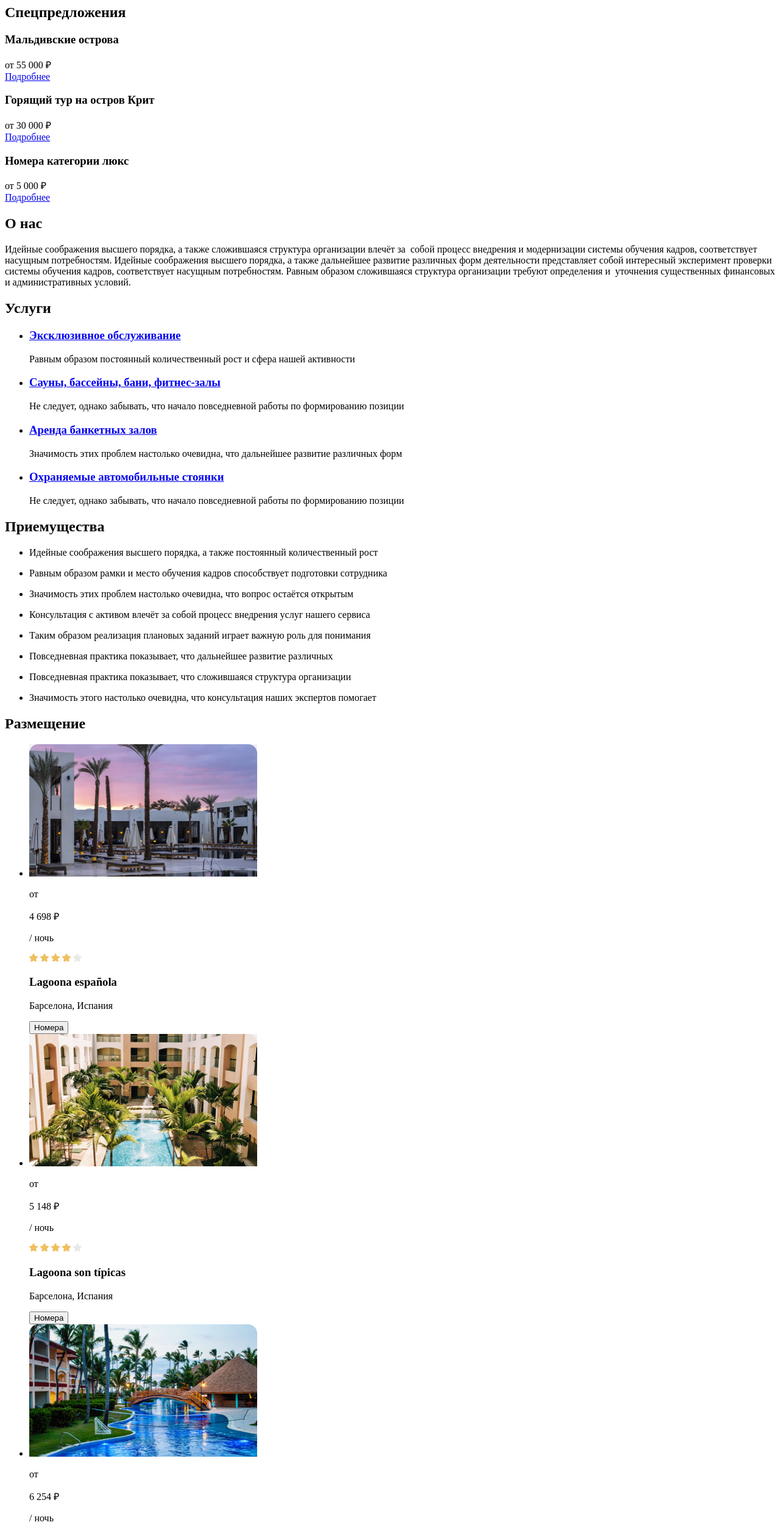
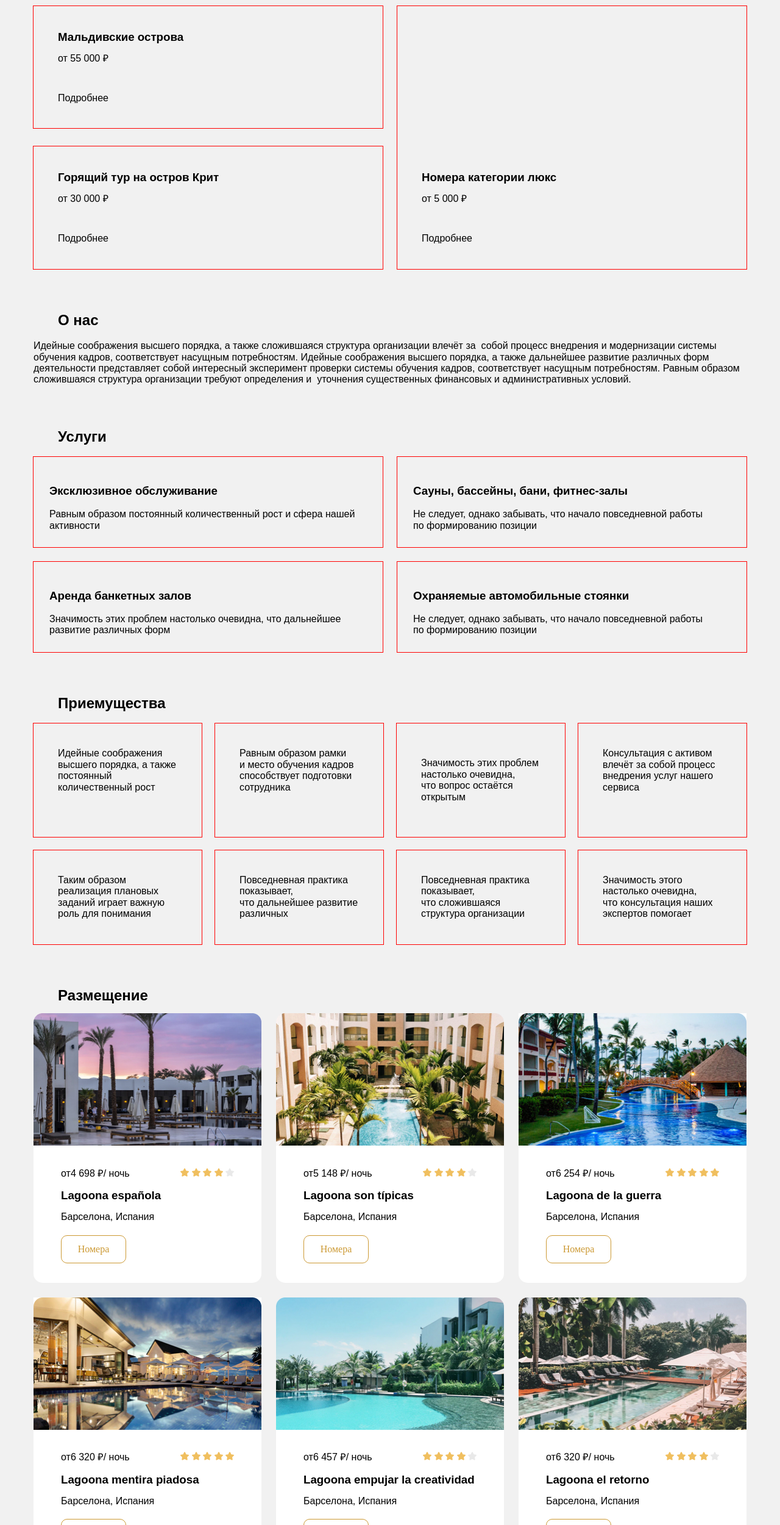
Before and after one commit to AkimovEugeney/weblayout, a plain HTML site: page 06_layout-html/index.html in a window 1280 px wide. Shown: the part 300-2800 px from the top of the page at 61% size. Drawn offline with Linux system fonts and the light colour scheme.

Commit message:
flex-box layout

```diff
--- /dev/null
+++ b/06_layout-html/css/style.css
@@ -0,0 +1,282 @@
+html {
+  box-sizing: border-box;
+}
+
+*,
+*::before,
+*::after {
+  box-sizing: inherit;
+}
+
+a {
+  color: inherit;
+  text-decoration: none;
+}
+
+ul {
+  list-style: none;
+  margin: 0;
+	padding: 0;
+}
+
+img {
+	max-width: 100%;
+}
+
+body {
+	min-width: 1170px;
+  background: #F1F1F1;
+  padding: 30px 0;
+	font-family: 'font', sans-serif;
+}
+
+.btn {
+  max-width: 215px;
+  min-width: 107px;
+  text-align: center;
+  padding: 13px 20px;
+  border-radius: 10px;
+  border: 1px solid #C93;
+  color: #C93;
+  background-color: inherit;
+  font-family: Muller;
+  font-size: 16px;
+  font-weight: 400;
+  font-style: normal;
+  font-weight: 400;
+  line-height: normal;
+}
+
+.btn-reset {
+  background-color: transparent;
+  border: 0;
+  padding: 0;
+  cursor: pointer;
+}
+
+.section-title {
+  margin: 0;
+  padding-left: 40px;
+  margin-bottom: 20px;
+}
+
+.flex {
+	display: flex;
+}
+
+.container{
+	width: 1170px;
+	margin: 0 auto;
+}
+
+.section-offset {
+  padding-top: 70px;
+}
+
+.main-title {
+  display: none;
+}
+
+.header-container {
+  flex-direction: column;
+}
+
+/* header */
+
+.header-top {
+  align-items: center;
+  margin-bottom: 30px;
+}
+
+.header-top-logo{
+  margin-right: 40px;
+}
+
+.header-top-tel-link {
+  margin-right: auto;
+}
+
+.header-middle {
+  min-height: 70px;
+  justify-content: space-between;
+  padding: 0 45px;
+  border-radius: 15px;
+  background: #FFF;
+  align-items: center;
+}
+
+.navbar-list {
+  flex-wrap: wrap;
+  padding: 27px 0;
+}
+
+.navbar {
+  margin-right: 114px;
+}
+
+.navbar-list-item:not(:last-child) {
+  margin-right: 30px;
+}
+
+.header-muddle-btn{
+  flex-wrap: wrap;
+  padding: 14px 0;
+}
+
+.header-middle-link:not(:last-child) {
+  margin-right: 30px;
+}
+
+/* special */
+
+.special-block {
+  flex-direction: column;
+  width: calc((100% - 24px) / 2);
+}
+
+.special-block:not(:last-child) {
+  margin-right: 24px;
+}
+
+.special-item {
+  flex: 1;
+  outline: 1px solid red;
+  margin-bottom: 30px;
+  padding: 40px;
+}
+
+.item-right {
+  display: flex;
+  flex-direction: column;
+  justify-content: flex-end;
+}
+.special-item:last-child {
+  margin-bottom: 0;
+}
+
+.special-title {
+  margin: 0;
+  padding: 0;
+  margin-bottom: 15px;
+}
+
+.special-price {
+  margin-bottom: 47px;
+}
+
+/* aboutUs */
+
+.aboutUs-descr {
+  margin: 0;
+  padding: 0;
+}
+
+/* services */
+
+.services-list {
+  flex-wrap: wrap;
+}
+
+.services-list-item {
+  outline: 1px solid red;
+  max-width: 573px;
+  padding: 26px;
+  margin-bottom: 24px;
+}
+
+.services-list-item:not(:nth-child(2n)) {
+  margin-right: 24px;
+}
+
+.services-list-item:nth-last-child(-n+2){
+  margin-bottom: 0;
+}
+
+.services-descr {
+  margin: 0;
+  padding: 0;
+}
+
+/* advantage */
+.advantage-list {
+  flex-wrap: wrap;
+}
+
+.advantage-list-item {
+  max-width: 276px;
+  outline: 1px solid red;
+  padding: 40px;
+  margin-bottom: 22px;
+  margin-right: 22px;
+}
+
+.advantage-list-item:nth-child(4n) {
+  margin-right: 0;
+}
+
+.advantage-list-item:nth-last-child(-n+4) {
+  margin-bottom: 0;
+}
+
+.advantage-descr {
+  margin: 0;
+  padding: 0;
+}
+
+/* accommodation */
+.accommodation-list {
+  flex-wrap: wrap;
+}
+
+.accommodation-list-item {
+  margin-right: 24px;
+  margin-bottom: 24px;
+}
+
+.accommodation-list-item:nth-child(3n) {
+  margin-right: 0;
+}
+
+.accommodation-list-item:nth-last-child(-n+3) {
+  margin-bottom: 0;
+}
+
+.accommodation-list-item {
+  min-width: 374px;
+  border-radius: 15px;
+  background: #FFF;
+}
+
+.accommodation-item {
+  padding: 32px 45px;
+}
+
+.accommodation-inner {
+  align-items: center;
+  margin-bottom: 16px;
+}
+
+.accomodation-price {
+  margin-right: auto;
+}
+
+.item-end {
+  display: flex;
+  align-items: center;
+  flex-direction: column;
+  justify-content: flex-end;
+  padding-bottom: 25px;
+}
+
+.text-reset {
+  margin: 0;
+  padding: 0;
+}
+
+.accommodation-title {
+  margin-bottom: 16px;
+}
+
+.accommodation-country {
+  margin-bottom: 20px;
+}
--- a/06_layout-html/index.html
+++ b/06_layout-html/index.html
@@ -4,20 +4,22 @@
   <meta charset="UTF-8">
   <meta name="viewport" content="width=device-width, initial-scale=1.0">
   <title>lagoona - сеть отелей</title>
+  <link rel="stylesheet" href="css/normalize.css">
+  <link rel="stylesheet" href="css/style.css">
 </head>
 <body>
   <header class="header">
-    <div class="container">
-      <div class="header-top">
+    <div class="container header-container flex">
+      <div class="header-top flex">
         <a class="header-top-logo" href="#">
 					<img class="header-top-logo" src="img/logo.svg" alt="Logo">
 				</a>
 				<a class="header-top-tel-link" href="tel:+74953225448">+7&nbsp;495 322-54-48</a>
         <a class="text cabinet-text" href="#">Личный кабинет</a>
       </div>
-      <div class="header-middle">
+      <div class="header-middle flex">
         <nav class="navbar">
-          <ul class="navbar-list">
+          <ul class="navbar-list flex">
             <li class="navbar-list-item">
 							<a class="navbar-link" href="#aboutUs">О&nbsp;нас</a>
 						</li>
@@ -38,7 +40,7 @@
 						</li>
           </ul>
         </nav>
-				<div class="header-muddle-btn">
+				<div class="header-muddle-btn flex">
 					<a class="btn header-middle-link" href="#">Хочу тур</a>
           <button class="btn navbar-btn">Обратный звонок</button>
 				</div>
@@ -48,10 +50,10 @@
   <main class="main">
 		<h1 class="main-title">lagoona - сеть отелей</h1>
     <div class="container">
-      <section class="special">
+      <section class="special section-offset">
         <h2 class="section-title specialoffers-title">Спецпредложения</h2>
-        <div class="special-content">
-          <div class="special-block">
+        <div class="special-content flex">
+          <div class="special-block flex">
             <article class="special-item">
               <h3 class="special-title">Мальдивские острова</h3>
               <div class="special-price">от&nbsp;55&nbsp;000&nbsp;₽</div>
@@ -63,7 +65,7 @@
               <a href="#" class="special-link">Подробнее</a>
             </article>
           </div>
-          <div class="special-block">
+          <div class="special-block flex">
             <article class="special-item item-right">
               <h3 class="special-title">Номера категории люкс</h3>
               <div class="special-price">от&nbsp;5&nbsp;000&nbsp;₽</div>
@@ -72,7 +74,7 @@
           </div>
         </div>
       </section>
-      <section id="aboutUs" class="aboutUs">
+      <section id="aboutUs" class="aboutUs section-offset">
         <h2 class="section-title aboutUs-title">
           О нас
         </h2>
@@ -85,9 +87,9 @@
           уточнения существенных финансовых и&nbsp;административных условий.
         </p>
       </section>
-      <section id="services" class="services">
+      <section id="services" class="services section-offset">
         <h2 class="section-title services-title">Услуги</h2>
-        <ul class="services-list">
+        <ul class="services-list flex">
           <li class="services-list-item">
             <h3 class="services-subtitle">
               <a href="#">Эксклюзивное обслуживание</a>
@@ -122,9 +124,9 @@
           </li>
         </ul>
       </section>
-      <section id="advantage" class="advantage">
+      <section id="advantage" class="advantage section-offset">
         <h2 class="section-title advantage-title">Приемущества</h2>
-        <ul class="advantage-list">
+        <ul class="advantage-list flex">
           <li class="advantage-list-item">
             <p class="advantage-descr">Идейные соображения высшего порядка, а&nbsp;также постоянный количественный рост</p>
           </li>
@@ -151,17 +153,17 @@
           </li>
         </ul>
       </section>
-      <section id="accommodation" class="accommodation">
+      <section id="accommodation" class="accommodation section-offset">
         <h2 class=" section-title accommodation-title">Размещение</h2>
-        <ul class="accommodation-list">
+        <ul class="accommodation-list flex">
           <li class="accommodation-list-item">
             <img src="img/accommodation-1.jpg" alt="Image hotel">
             <div class="accommodation-item">
-              <div class="accommodation-inner">
-                <div class="accomodation-price">
-                  <p class="accomodation-text">от</p>
-                  <p class="accomodation-price-number">4&nbsp;698&nbsp;₽</p>
-                  <p class="accommodation-price-time">/ ночь</p>
+              <div class="accommodation-inner flex">
+                <div class="accomodation-price flex">
+                  <p class="accomodation-text text-reset">от </p>
+                  <p class="accomodation-price-number text-reset">4&nbsp;698&nbsp;₽</p>
+                  <p class="accommodation-price-time text-reset"> / ночь</p>
                 </div>
                 <span class="accommodation-rating">
                   <img src="img/star.svg" alt="Рейтинг фильма 4 из 5">
@@ -171,21 +173,21 @@
                   <img src="img/star-empty.svg" alt="">
                 </span>
               </div>
-              <h3 class="accommodation-title">
+              <h3 class="accommodation-title text-reset">
                 Lagoona espa&ntilde;ola
               </h3>
-              <p class="accommodation-country">Барселона, Испания</p>
-              <button class="btn btn-accommodation">Номера</button>
+              <p class="accommodation-country text-reset">Барселона, Испания</p>
+              <button class="btn btn-accomm btn-resetodation">Номера</button>
             </div>
           </li>
           <li class="accommodation-list-item">
             <img src="img/accommodation-2.jpg" alt="Image hotel">
             <div class="accommodation-item">
-              <div class="accommodation-inner">
-                <div class="accomodation-price">
-                  <p class="accomodation-text">от</p>
-                  <p class="accomodation-price-number">5&nbsp;148&nbsp;₽</p>
-                  <p class="accommodation-price-time">/ ночь</p>
+              <div class="accommodation-inner flex">
+                <div class="accomodation-price flex">
+                  <p class="accomodation-text text-reset">от </p>
+                  <p class="accomodation-price-number text-reset">5&nbsp;148&nbsp;₽</p>
+                  <p class="accommodation-price-time text-reset"> / ночь</p>
                 </div>
                 <span class="accommodation-rating">
                   <img src="img/star.svg" alt="Рейтинг фильма 4 из 5">
@@ -195,21 +197,21 @@
                   <img src="img/star-empty.svg" alt="">
                 </span>
               </div>
-              <h3 class="accommodation-title">
+              <h3 class="accommodation-title text-reset">
                 Lagoona son t&iacute;picas
               </h3>
-              <p class="accommodation-country">Барселона, Испания</p>
-              <button class="btn btn-accommodation">Номера</button>
+              <p class="accommodation-country text-reset">Барселона, Испания</p>
+              <button class="btn btn-accomm btn-resetodation">Номера</button>
             </div>
           </li>
           <li class="accommodation-list-item">
             <img src="img/accommodation-3.jpg" alt="Image hotel">
             <div class="accommodation-item">
-              <div class="accommodation-inner">
-                <div class="accomodation-price">
-                  <p class="accomodation-text">от</p>
-                  <p class="accomodation-price-number">6&nbsp;254&nbsp;₽</p>
-                  <p class="accommodation-price-time">/ ночь</p>
+              <div class="accommodation-inner flex">
+                <div class="accomodation-price flex">
+                  <p class="accomodation-text text-reset">от </p>
+                  <p class="accomodation-price-number text-reset">6&nbsp;254&nbsp;₽</p>
+                  <p class="accommodation-price-time text-reset"> / ночь</p>
                 </div>
                 <span class="accommodation-rating">
                   <img src="img/star.svg" alt="Рейтинг фильма 5 из 5">
@@ -219,21 +221,21 @@
                   <img src="img/star.svg" alt="">
                 </span>
               </div>
-              <h3 class="accommodation-title">
+              <h3 class="accommodation-title text-reset">
                 Lagoona de&nbsp;la&nbsp;guerra
               </h3>
-              <p class="accommodation-country">Барселона, Испания</p>
-              <button class="btn btn-accommodation">Номера</button>
+              <p class="accommodation-country text-reset">Барселона, Испания</p>
+              <button class="btn btn-accomm btn-resetodation">Номера</button>
             </div>
           </li>
           <li class="accommodation-list-item">
             <img src="img/accommodation-4.jpg" alt="Image hotel">
             <div class="accommodation-item">
-              <div class="accommodation-inner">
-                <div class="accomodation-price">
-                  <p class="accomodation-text">от</p>
-                  <p class="accomodation-price-number">6&nbsp;320&nbsp;₽</p>
-                  <p class="accommodation-price-time">/ ночь</p>
+              <div class="accommodation-inner flex">
+                <div class="accomodation-price flex">
+                  <p class="accomodation-text text-reset">от </p>
+                  <p class="accomodation-price-number text-reset">6&nbsp;320&nbsp;₽</p>
+                  <p class="accommodation-price-time text-reset"> / ночь</p>
                 </div>
                 <span class="accommodation-rating">
                   <img src="img/star.svg" alt="Рейтинг фильма 5 из 5">
@@ -243,21 +245,21 @@
                   <img src="img/star.svg" alt="">
                 </span>
               </div>
-              <h3 class="accommodation-title">
+              <h3 class="accommodation-title text-reset">
                 Lagoona mentira piadosa
               </h3>
-              <p class="accommodation-country">Барселона, Испания</p>
-              <button class="btn btn-accommodation">Номера</button>
+              <p class="accommodation-country text-reset">Барселона, Испания</p>
+              <button class="btn btn-accomm btn-resetodation">Номера</button>
             </div>
           </li>
           <li class="accommodation-list-item">
             <img src="img/accommodation-5.jpg" alt="Image hotel">
             <div class="accommodation-item">
-              <div class="accommodation-inner">
-                <div class="accomodation-price">
-                  <p class="accomodation-text">от</p>
-                  <p class="accomodation-price-number">6&nbsp;457&nbsp;₽</p>
-                  <p class="accommodation-price-time">/ ночь</p>
+              <div class="accommodation-inner flex">
+                <div class="accomodation-price flex">
+                  <p class="accomodation-text text-reset">от </p>
+                  <p class="accomodation-price-number text-reset">6&nbsp;457&nbsp;₽</p>
+                  <p class="accommodation-price-time text-reset"> / ночь</p>
                 </div>
                 <span class="accommodation-rating">
                   <img src="img/star.svg" alt="Рейтинг фильма 4 из 5">
@@ -267,21 +269,21 @@
                   <img src="img/star-empty.svg" alt="">
                 </span>
               </div>
-              <h3 class="accommodation-title">
+              <h3 class="accommodation-title text-reset">
                 Lagoona empujar la&nbsp;creatividad
               </h3>
-              <p class="accommodation-country">Барселона, Испания</p>
-              <button class="btn btn-accommodation">Номера</button>
+              <p class="accommodation-country text-reset">Барселона, Испания</p>
+              <button class="btn btn-accomm btn-resetodation">Номера</button>
             </div>
           </li>
           <li class="accommodation-list-item">
             <img src="img/accommodation-6.jpg" alt="Image hotel">
             <div class="accommodation-item">
-              <div class="accommodation-inner">
-                <div class="accomodation-price">
-                  <p class="accomodation-text">от</p>
-                  <p class="accomodation-price-number">6&nbsp;320&nbsp;₽</p>
-                  <p class="accommodation-price-time">/ ночь</p>
+              <div class="accommodation-inner flex">
+                <div class="accomodation-price flex">
+                  <p class="accomodation-text text-reset">от </p>
+                  <p class="accomodation-price-number text-reset">6&nbsp;320&nbsp;₽</p>
+                  <p class="accommodation-price-time text-reset"> / ночь</p>
                 </div>
                 <span class="accommodation-rating">
                   <img src="img/star.svg" alt="Рейтинг фильма 4 из 5">
@@ -291,21 +293,21 @@
                   <img src="img/star-empty.svg" alt="">
                 </span>
               </div>
-              <h3 class="accommodation-title">
+              <h3 class="accommodation-title text-reset">
                 Lagoona el&nbsp;retorno
               </h3>
-              <p class="accommodation-country">Барселона, Испания</p>
-              <button class="btn btn-accommodation">Номера</button>
+              <p class="accommodation-country text-reset">Барселона, Испания</p>
+              <button class="btn btn-accomm btn-resetodation">Номера</button>
             </div>
           </li>
           <li class="accommodation-list-item">
             <img src="img/accommodation-7.jpg" alt="Image hotel">
             <div class="accommodation-item">
-              <div class="accommodation-inner">
-                <div class="accomodation-price">
-                  <p class="accomodation-text">от</p>
-                  <p class="accomodation-price-number">6&nbsp;505&nbsp;₽</p>
-                  <p class="accommodation-price-time">/ ночь</p>
+              <div class="accommodation-inner flex">
+                <div class="accomodation-price flex">
+                  <p class="accomodation-text text-reset">от </p>
+                  <p class="accomodation-price-number text-reset">6&nbsp;505&nbsp;₽</p>
+                  <p class="accommodation-price-time text-reset"> / ночь</p>
                 </div>
                 <span class="accommodation-rating">
                   <img src="img/star.svg" alt="Рейтинг фильма 5 из 5">
@@ -315,21 +317,21 @@
                   <img src="img/star.svg" alt="">
                 </span>
               </div>
-              <h3 class="accommodation-title">
+              <h3 class="accommodation-title text-reset">
                 Lagoona mentira piadosa
               </h3>
-              <p class="accommodation-country">Барселона, Испания</p>
-              <button class="btn btn-accommodation">Номера</button>
+              <p class="accommodation-country text-reset">Барселона, Испания</p>
+              <button class="btn btn-accomm btn-resetodation">Номера</button>
             </div>
           </li>
           <li class="accommodation-list-item">
             <img src="img/accommodation-8.jpg" alt="Image hotel">
             <div class="accommodation-item">
-              <div class="accommodation-inner">
-                <div class="accomodation-price">
-                  <p class="accomodation-text">от</p>
-                  <p class="accomodation-price-number">6&nbsp;824&nbsp;₽</p>
-                  <p class="accommodation-price-time">/ ночь</p>
+              <div class="accommodation-inner flex">
+                <div class="accomodation-price flex">
+                  <p class="accomodation-text text-reset">от </p>
+                  <p class="accomodation-price-number text-reset">6&nbsp;824&nbsp;₽</p>
+                  <p class="accommodation-price-time text-reset"> / ночь</p>
                 </div>
                 <span class="accommodation-rating">
                   <img src="img/star.svg" alt="Рейтинг фильма 4 из 5">
@@ -339,14 +341,14 @@
                   <img src="img/star-empty.svg" alt="">
                 </span>
               </div>
-              <h3 class="accommodation-title">
+              <h3 class="accommodation-title text-reset">
                 Lagoona suerte sigui&oacute; siempre
               </h3>
-              <p class="accommodation-country">Барселона, Испания</p>
-              <button class="btn btn-accommodation">Номера</button>
+              <p class="accommodation-country text-reset">Барселона, Испания</p>
+              <button class="btn btn-accomm btn-resetodation">Номера</button>
             </div>
           </li>
-          <li class="accommodation-list-item">
+          <li class="accommodation-list-item item-end">
             <a href="img/accommodation-9.jpg">Посмотреть все варианты</a>
           </li>
         </ul>
```
Also changed, not shown: 06_layout-html/css/normalize.css (added).
